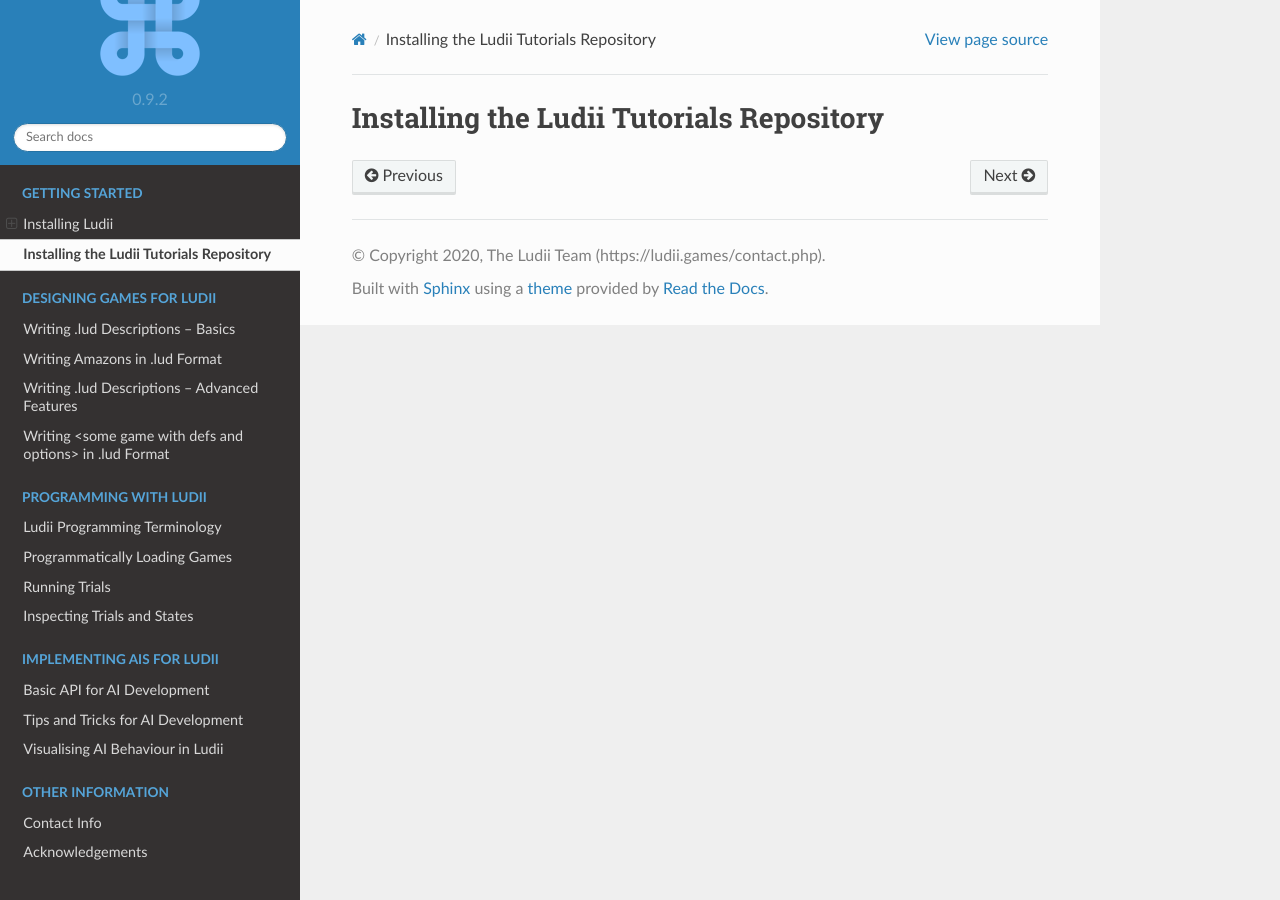
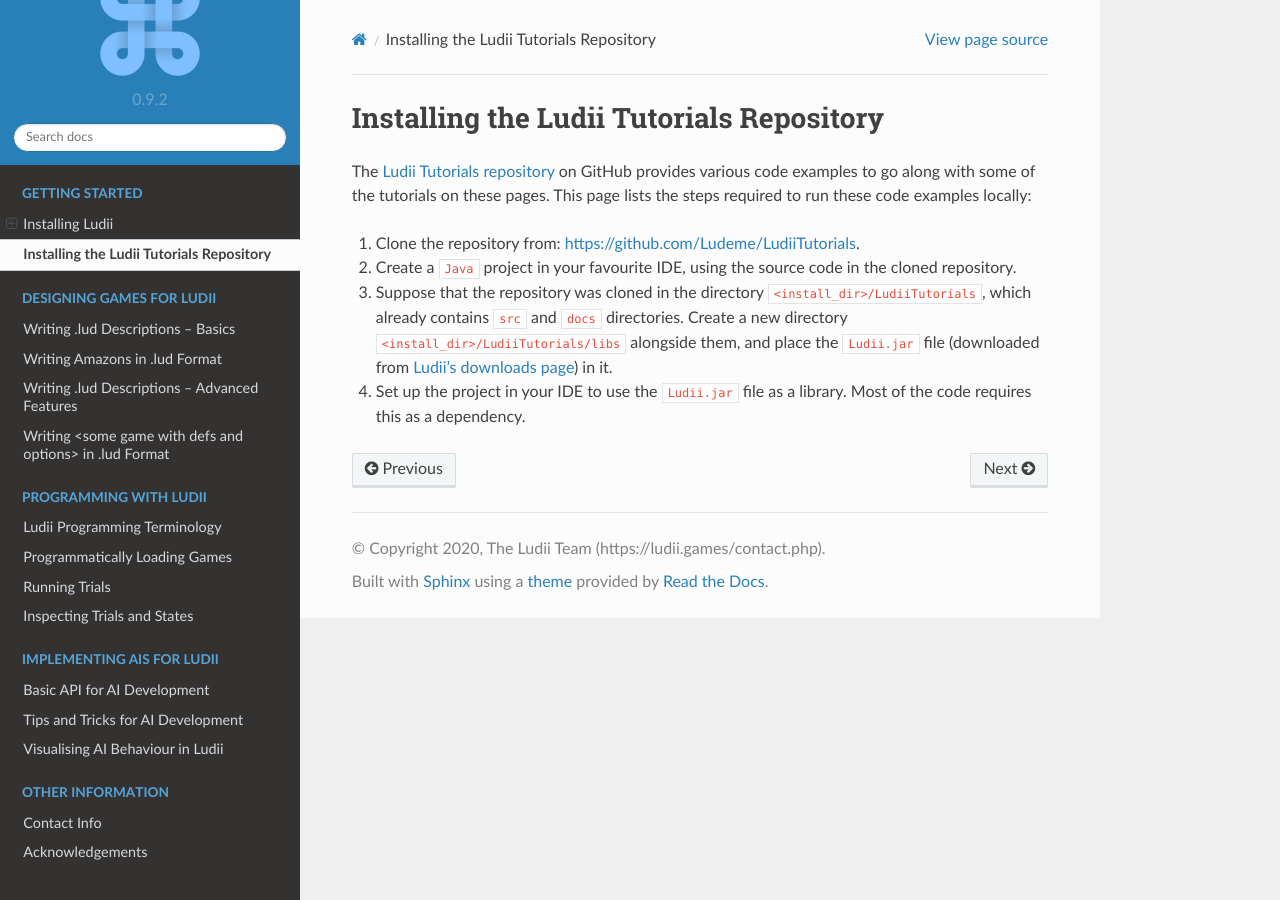
Before and after one commit to Ludeme/LudiiTutorials, a Sphinx documentation site: the page built from docs/installing_this_repo.rst, in a window 1280 px wide. Built offline with Sphinx 7.4.7 and the Read the Docs theme 2.0.0, drawn with Linux system fonts in a browser that asks for light colours.

Commit message:
repo install instructions

```diff
--- a/docs/installing_this_repo.rst
+++ b/docs/installing_this_repo.rst
@@ -1,2 +1,17 @@
 Installing the Ludii Tutorials Repository
 =========================================
+
+The `Ludii Tutorials repository <https://github.com/Ludeme/LudiiTutorials>`_ on
+GitHub provides various code examples to go along with some of the tutorials on
+these pages. This page lists the steps required to run these code examples locally:
+
+1. Clone the repository from: `<https://github.com/Ludeme/LudiiTutorials>`_.
+2. Create a ``Java`` project in your favourite IDE, using the source code
+   in the cloned repository.
+3. Suppose that the repository was cloned in the directory ``<install_dir>/LudiiTutorials``,
+   which already contains ``src`` and ``docs`` directories. Create a new directory
+   ``<install_dir>/LudiiTutorials/libs`` alongside them, and place the ``Ludii.jar`` file
+   (downloaded from `Ludii's downloads page <https://ludii.games/downloads.php>`_)
+   in it.
+4. Set up the project in your IDE to use the ``Ludii.jar`` file as a library.
+   Most of the code requires this as a dependency.
```
